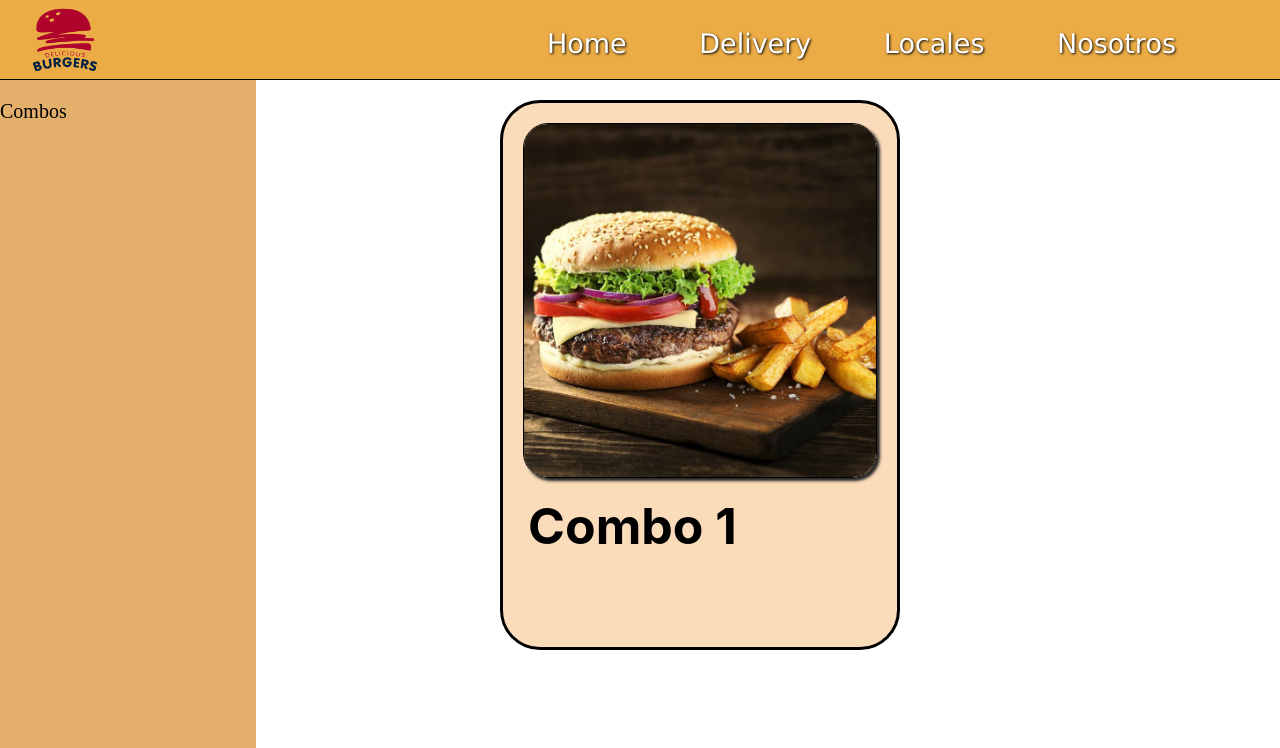
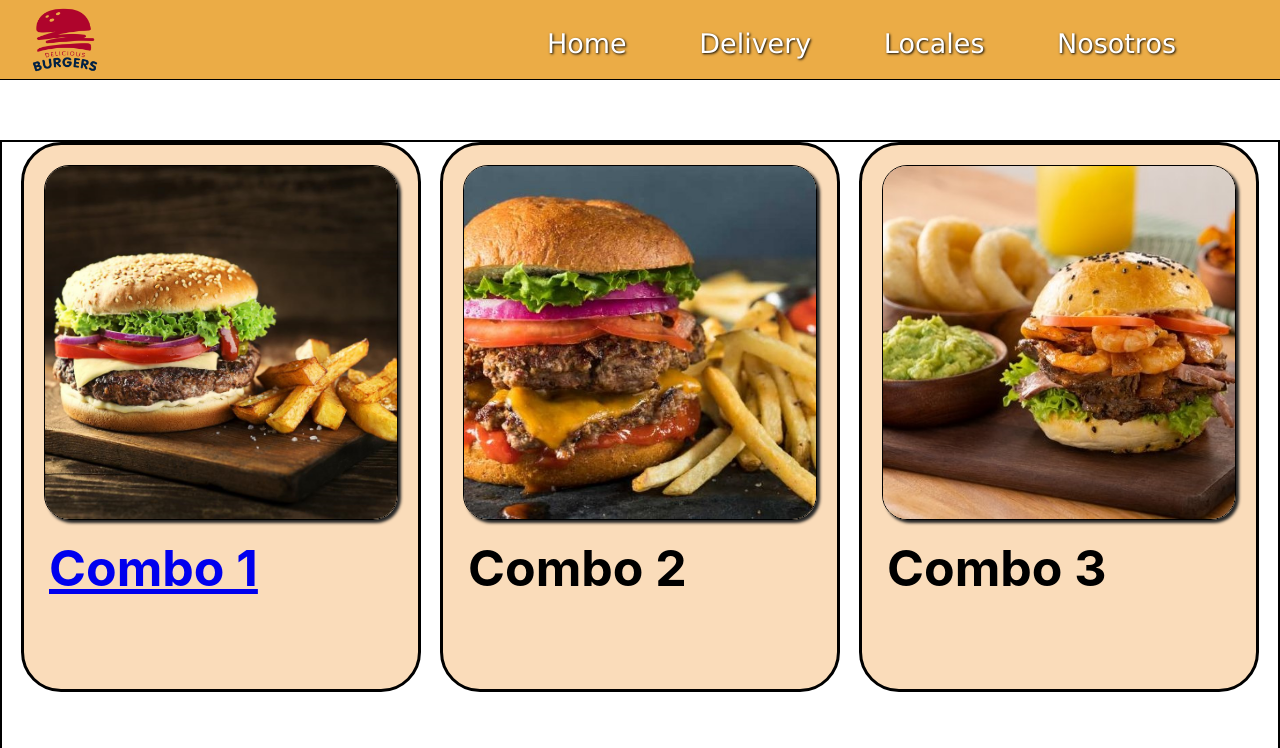
Before and after one commit to LisandroCausa/BurgersWeb, a plain HTML site: page index.html in a window 1280 px wide. Shown: the top 748 px of the page. Drawn offline with Linux system fonts and the light colour scheme.

Commit message:
Add files via upload

```diff
--- a/index.html
+++ b/index.html
@@ -10,7 +10,6 @@
 </head>
 <body>
     <header>
-        <div>
         <nav>
             <ul>
                 <li><a class="title-navs" href="#">Home</a></li>
@@ -20,18 +19,13 @@
             </ul>
         </nav>
         <img id="icono" src="./img/icon.png" alt="icono empresa">
-
-        </div>
     </header>
     <main>
-        <div class="side-bar">
-            <p>Combos</p>
-        </div>
 
         <div class="productos">
             <div class="comida" id="combo1">
                 <img src="./img/hamburguesa1.jpg" alt="hamburguesa1">
-                <h2>Combo 1</h2>
+                <h2><a href="#" style="padding-top: 200px;">Combo 1</a></h2>
             </div>
             <div class="comida" id="combo2">
                 <img src="./img/hamburguesa2.jpg" alt="hamburguesa1">
@@ -40,6 +34,10 @@
             <div class="comida" id="combo3">
                 <img src="./img/hamburguesa3.jpg" alt="hamburguesa1">
                 <h2>Combo 3</h2>
+            </div>
+            <div class="comida" id="combo4">
+                <img src="./img/hamburguesa1.jpg" alt="hamburguesa1">
+                <h2>Combo 4</h2>
             </div>
         </div>
     </main>
--- a/style.css
+++ b/style.css
@@ -8,7 +8,7 @@ html{
     font-size: 62.5%;
 }
 
-header div{
+header{
     background-color: rgb(235, 172, 70);
     width: 100%;
     height: 8rem;
@@ -99,12 +99,17 @@ nav ul li a{
 }
 
 .productos{
-    display: inline-block;
+    border: 2px solid black;
+    height: 2000px;
+    margin: 140px auto;
+
+    display: flex;
+    flex-wrap: wrap;
+    justify-content: space-evenly;
+
 }
 
 .comida{
-    display: inline-block;
-    position: relative;
     border-radius: 4rem;
     border: 3px solid black;
     width: 40rem;
@@ -129,18 +134,3 @@ nav ul li a{
     font-size: 5rem;
     margin-left: 2.5rem;
 }
-
-#combo1{
-    margin-left: 50rem;
-    margin-top: 10rem;
-}
-
-#combo2{
-    margin-left: 5rem;
-    margin-top: 10rem;
-}
-
-#combo3{
-    margin-left: 5rem;
-    margin-top: 10rem;
-}
```
Lines whose indentation alone changed are shown as unchanged.
